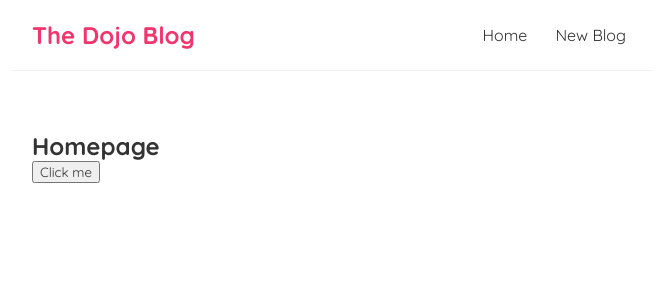
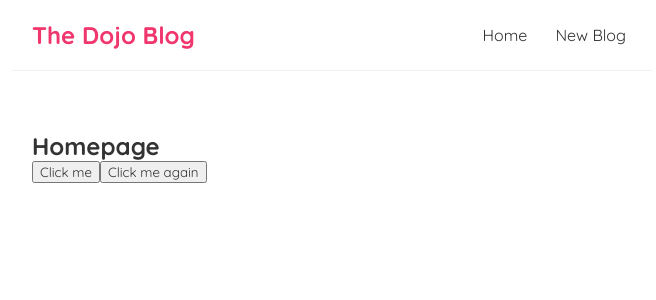
Before and after one commit to gloriaumutoni/dojo-blog, a React (Create React App) app: page / in a window 1280 px wide. Shown: the top 300 px of the page, without its empty margins (308-964 px from the left). Built offline with nearby package versions, Linux system fonts and the light colour scheme.

Commit message:
adding events to a button

```diff
--- a/src/Home.js
+++ b/src/Home.js
@@ -1,12 +1,16 @@
 const Home = () => {
     const handleClick=()=>{
         console.log('clicked')
+    }
+    const handleClickAgain=(name,e)=>{
+        console.log('clicked again by'+ name,e.target)
     }
     return (
       <div className="home">
         <h2>Homepage</h2>
         <button onClick={handleClick}>Click me</button>
-      </div>
+        <button onClick={(e) => handleClickAgain('mario',e)}>Click me again</button>
+        </div>
     );
   }
 
```
